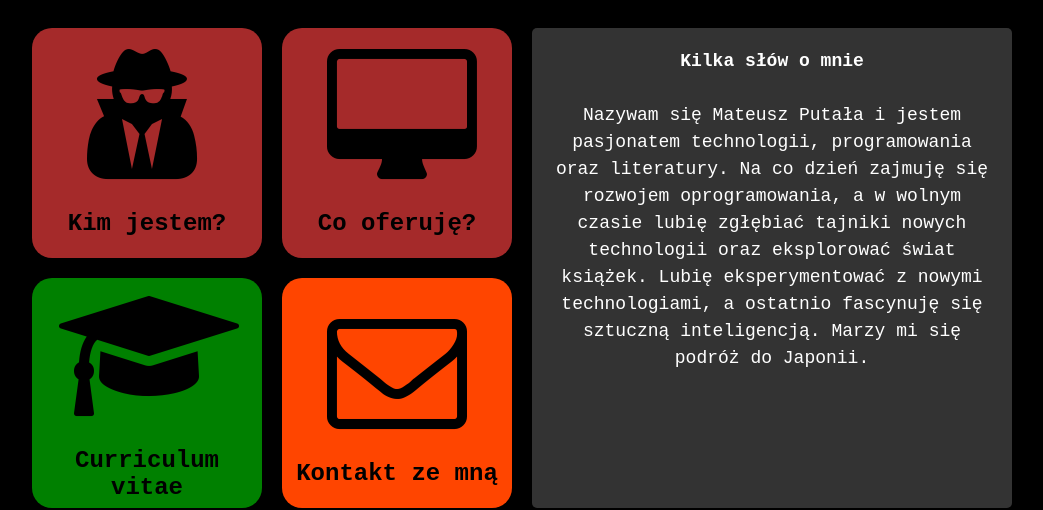
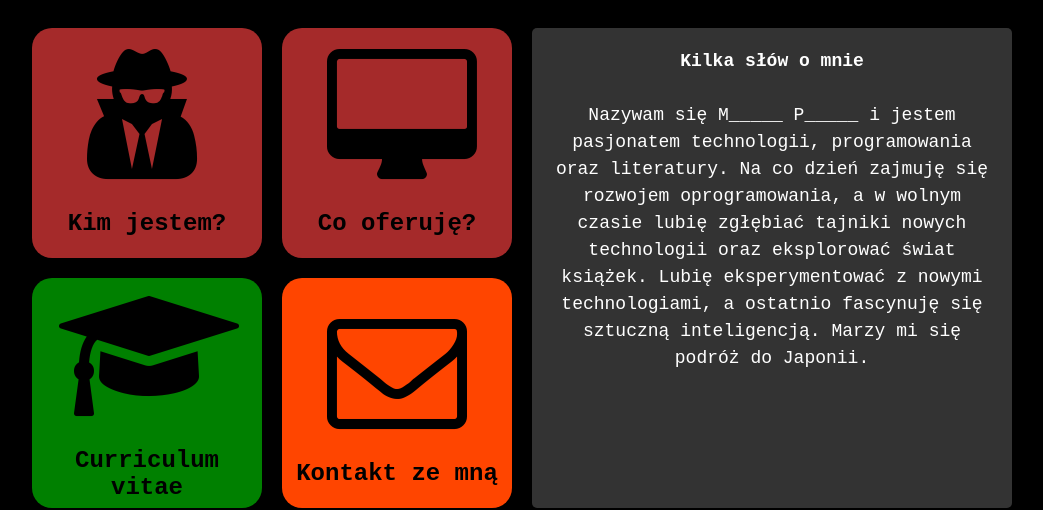
Before and after one commit to putala/PutStrona, a plain HTML site: page index.html in a window 1280 px wide. Shown: the part 112-622 px from the top of the page, without its empty margins (118-1161 px from the left). Drawn offline with Linux system fonts and the light colour scheme.

Commit message:
version 0.1

```diff
--- a/index.html
+++ b/index.html
@@ -59,7 +59,7 @@
         <div class="rectangle2">
             <div class="tile4">
                 <b> Kilka słów o mnie </b> <br> <br>
-                Nazywam się Mateusz Putała i jestem pasjonatem technologii, programowania oraz literatury.
+                Nazywam się M_____ P_____ i jestem pasjonatem technologii, programowania oraz literatury.
                 Na co dzień zajmuję się rozwojem oprogramowania, a w wolnym czasie lubię zgłębiać tajniki nowych technologii oraz eksplorować świat książek.
                 Lubię eksperymentować z nowymi technologiami, a ostatnio fascynuję się sztuczną inteligencją. Marzy mi się podróż do Japonii.
             </div>
```
